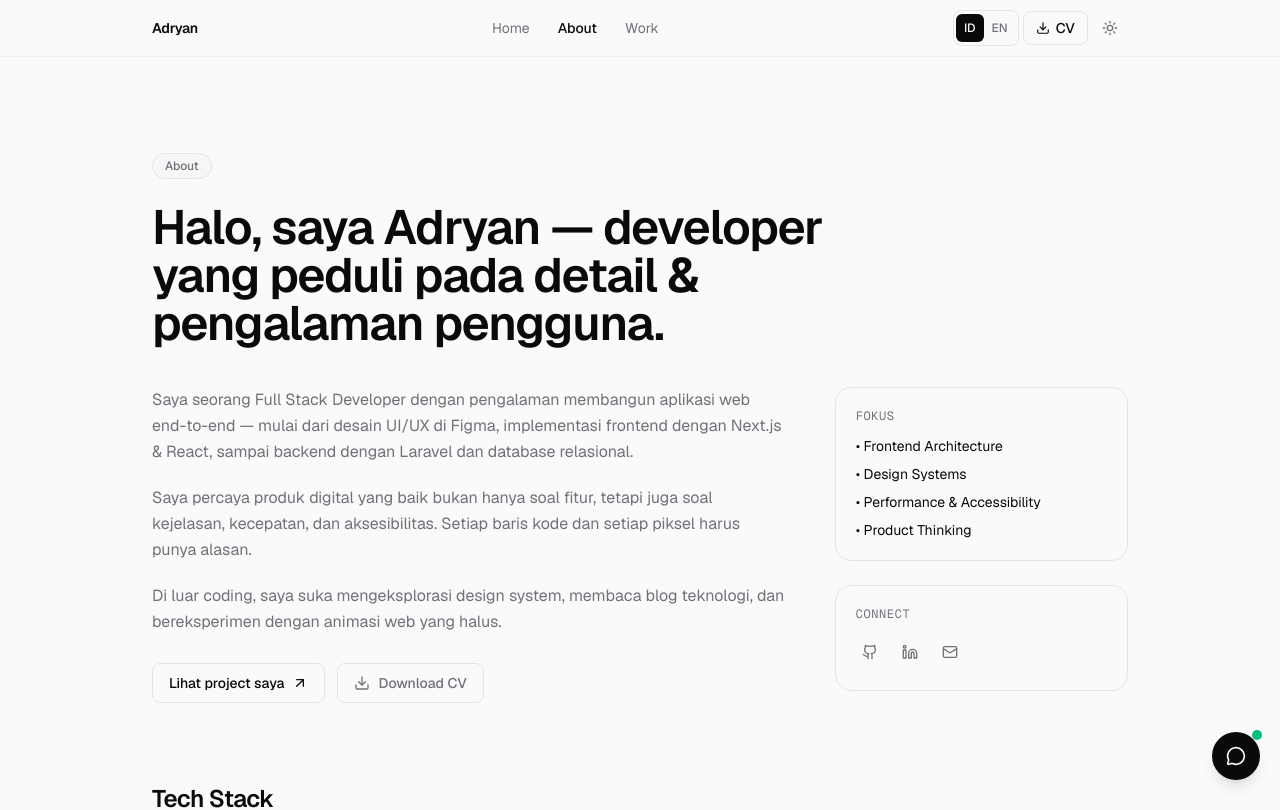
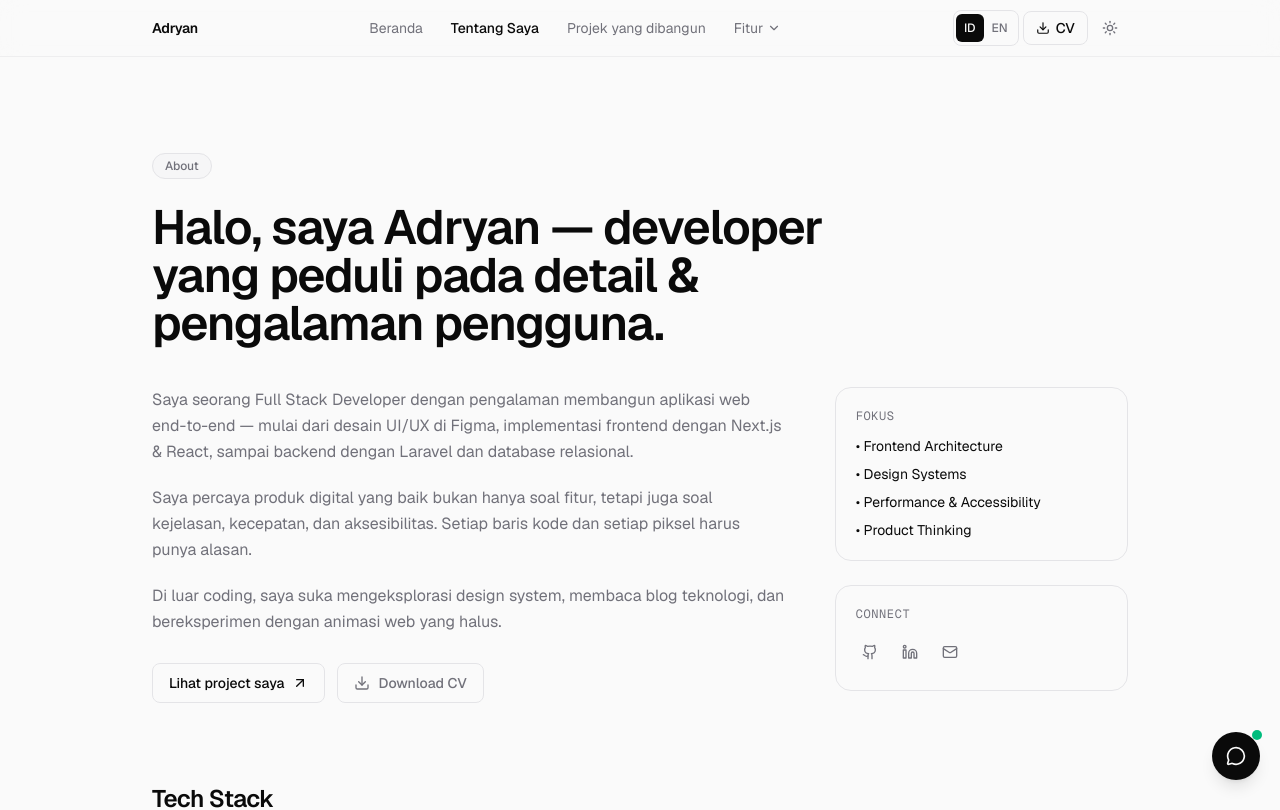
Before and after one commit to adryansqc/portofolio, a Next.js app: page /about in a window 1280 px wide. Shown: the top 810 px of the page. Built offline with nearby package versions, Linux system fonts and the light colour scheme.

Commit message:
feat: add tools dropdown and localization for tools in navbar

```diff
--- a/src/components/layout/navbar.tsx
+++ b/src/components/layout/navbar.tsx
@@ -5,11 +5,12 @@ import Link from "next/link";
 import { usePathname } from "next/navigation";
 import { Menu, X, Download } from "lucide-react";
 import { useState } from "react";
-import { NAV_LINKS, SITE } from "@/lib/constants";
+import { NAV_LINKS, SITE, TOOLS } from "@/lib/constants";
 import { cn } from "@/lib/utils";
 import { ThemeToggle } from "@/components/shared/theme-toggle";
 import { LocaleToggle } from "@/components/shared/locale-toggle";
 import { useDict } from "@/components/shared/locale-provider";
+import { ToolsDropdown } from "./tools-dropdown";
 
 export function Navbar() {
   const pathname = usePathname();
@@ -19,6 +20,7 @@ export function Navbar() {
   return (
     <header className="sticky top-0 z-40 w-full border-b border-border/60 bg-background/70 backdrop-blur-md">
       <div className="mx-auto flex h-14 w-full max-w-5xl items-center justify-between px-6">
+        {/* Logo */}
         <Link
           href="/"
           className="text-sm font-semibold tracking-tight hover:opacity-80 transition-opacity"
@@ -26,6 +28,7 @@ export function Navbar() {
           {SITE.domain}
         </Link>
 
+        {/* Desktop nav */}
         <nav className="hidden items-center gap-1 md:flex">
           {NAV_LINKS.map((link) => {
             const active =
@@ -48,6 +51,9 @@ export function Navbar() {
               </Link>
             );
           })}
+
+          {/* Dropdown Tools — desktop */}
+          <ToolsDropdown />
         </nav>
 
         <div className="flex items-center gap-1">
@@ -75,6 +81,7 @@ export function Navbar() {
         </div>
       </div>
 
+      {/* Mobile menu */}
       {open && (
         <div className="border-t border-border/60 md:hidden animate-fade-in">
           <nav className="mx-auto flex max-w-5xl flex-col gap-1 px-6 py-3">
@@ -90,11 +97,28 @@ export function Navbar() {
               </Link>
             ))}
 
+            {/* Tools group — mobile */}
+            <div className="mt-2 border-t border-border/60 pt-2">
+              <p className="px-3 pb-1 font-mono text-[10px] uppercase tracking-wider text-muted-foreground">
+                {dict.nav.tools}
+              </p>
+              {TOOLS.map((tool) => (
+                <Link
+                  key={tool.href}
+                  href={tool.href}
+                  onClick={() => setOpen(false)}
+                  className="rounded-md px-3 py-2 text-sm text-muted-foreground hover:text-foreground hover:bg-muted transition-colors"
+                >
+                  {tool.label}
+                </Link>
+              ))}
+            </div>
+
             <a
               href={SITE.cvUrl}
               download="CV-Adryan.pdf"
               onClick={() => setOpen(false)}
-              className="mt-1 inline-flex items-center gap-1.5 rounded-md border border-border px-3 py-2 text-sm font-medium text-foreground hover:bg-muted transition-colors"
+              className="mt-2 inline-flex items-center gap-1.5 rounded-md border border-border px-3 py-2 text-sm font-medium text-foreground hover:bg-muted transition-colors"
             >
               <Download className="h-3.5 w-3.5" />
               {dict.common.downloadCv}
--- /dev/null
+++ b/src/components/layout/tools-dropdown.tsx
@@ -0,0 +1,116 @@
+// src/components/layout/tools-dropdown.tsx
+"use client";
+
+import Link from "next/link";
+import { usePathname } from "next/navigation";
+import { useEffect, useRef, useState } from "react";
+import { ChevronDown, Image as ImageIcon, Code } from "lucide-react";
+import { TOOLS } from "@/lib/constants";
+import { useDict } from "@/components/shared/locale-provider";
+import { cn } from "@/lib/utils";
+
+const ICONS = {
+  image: ImageIcon,
+  code: Code,
+} as const;
+
+export function ToolsDropdown() {
+  const pathname = usePathname();
+  const dict = useDict();
+  const [open, setOpen] = useState(false);
+  const ref = useRef<HTMLDivElement>(null);
+  const closeTimer = useRef<ReturnType<typeof setTimeout> | null>(null);
+
+  const isActive = pathname.startsWith("/tools");
+
+  // Tutup saat klik di luar
+  useEffect(() => {
+    function handleClick(e: MouseEvent) {
+      if (ref.current && !ref.current.contains(e.target as Node)) {
+        setOpen(false);
+      }
+    }
+    document.addEventListener("mousedown", handleClick);
+    return () => document.removeEventListener("mousedown", handleClick);
+  }, []);
+
+  // Tutup saat route berubah
+  useEffect(() => {
+    setOpen(false);
+  }, [pathname]);
+
+  // Hover handling untuk desktop
+  function handleMouseEnter() {
+    if (closeTimer.current) clearTimeout(closeTimer.current);
+    setOpen(true);
+  }
+
+  function handleMouseLeave() {
+    closeTimer.current = setTimeout(() => setOpen(false), 120);
+  }
+
+  return (
+    <div
+      ref={ref}
+      className="relative"
+      onMouseEnter={handleMouseEnter}
+      onMouseLeave={handleMouseLeave}
+    >
+      <button
+        type="button"
+        onClick={() => setOpen((v) => !v)}
+        aria-haspopup="menu"
+        aria-expanded={open}
+        className={cn(
+          "inline-flex items-center gap-1 rounded-md px-3 py-1.5 text-sm transition-colors",
+          isActive
+            ? "text-foreground font-medium"
+            : "text-muted-foreground hover:text-foreground"
+        )}
+      >
+        {dict.nav.tools}
+        <ChevronDown
+          className={cn(
+            "h-3.5 w-3.5 transition-transform",
+            open && "rotate-180"
+          )}
+        />
+      </button>
+
+      {open && (
+        <div
+          role="menu"
+          className="absolute left-0 top-full mt-1 w-72 overflow-hidden rounded-xl border border-border bg-background shadow-lg animate-fade-in"
+        >
+          <div className="p-1.5">
+            {TOOLS.map((tool) => {
+              const Icon = ICONS[tool.icon] ?? ImageIcon;
+              const active = pathname === tool.href;
+              return (
+                <Link
+                  key={tool.href}
+                  href={tool.href}
+                  onClick={() => setOpen(false)}
+                  className={cn(
+                    "group flex items-start gap-3 rounded-lg px-3 py-2.5 transition-colors",
+                    active ? "bg-muted" : "hover:bg-muted"
+                  )}
+                >
+                  <div className="mt-0.5 flex h-8 w-8 shrink-0 items-center justify-center rounded-lg bg-muted text-foreground group-hover:bg-background">
+                    <Icon className="h-4 w-4" />
+                  </div>
+                  <div className="min-w-0">
+                    <p className="text-sm font-medium">{tool.label}</p>
+                    <p className="mt-0.5 line-clamp-2 text-xs text-muted-foreground">
+                      {tool.description}
+                    </p>
+                  </div>
+                </Link>
+              );
+            })}
+          </div>
+        </div>
+      )}
+    </div>
+  );
+}
--- a/src/i18n/dictionaries/en.ts
+++ b/src/i18n/dictionaries/en.ts
@@ -6,6 +6,7 @@ export const en: Dictionary = {
     home: "Home",
     about: "About",
     work: "Work",
+    tools: "Tools",
     cv: "CV",
     downloadCv: "Download CV",
   },
--- a/src/i18n/dictionaries/id.ts
+++ b/src/i18n/dictionaries/id.ts
@@ -1,9 +1,10 @@
 // src/i18n/dictionaries/id.ts
 export const id = {
   nav: {
-    home: "Home",
-    about: "About",
-    work: "Work",
+    home: "Beranda",
+    about: "Tentang Saya",
+    work: "Projek yang dibangun",
+    tools: "Fitur",
     cv: "CV",
     downloadCv: "Download CV",
   },
--- a/src/lib/constants.ts
+++ b/src/lib/constants.ts
@@ -21,6 +21,22 @@ export const NAV_LINKS = [
   { href: "/", label: "Home" },
   { href: "/about", label: "About" },
   { href: "/projects", label: "Work" },
+] as const;
+
+export const TOOLS = [
+  {
+    href: "/tools/image-tools",
+    label: "Image Tools",
+    description: "Kompres, ubah format, atau konversi gambar ke PDF.",
+    icon: "image" as const,
+  },
+  // Tambah tools lain di sini nanti, contoh:
+  // {
+  //   href: "/tools/json-formatter",
+  //   label: "JSON Formatter",
+  //   description: "Format & validasi JSON dengan cepat.",
+  //   icon: "code" as const,
+  // },
 ] as const;
 
 // ============================================================
```
